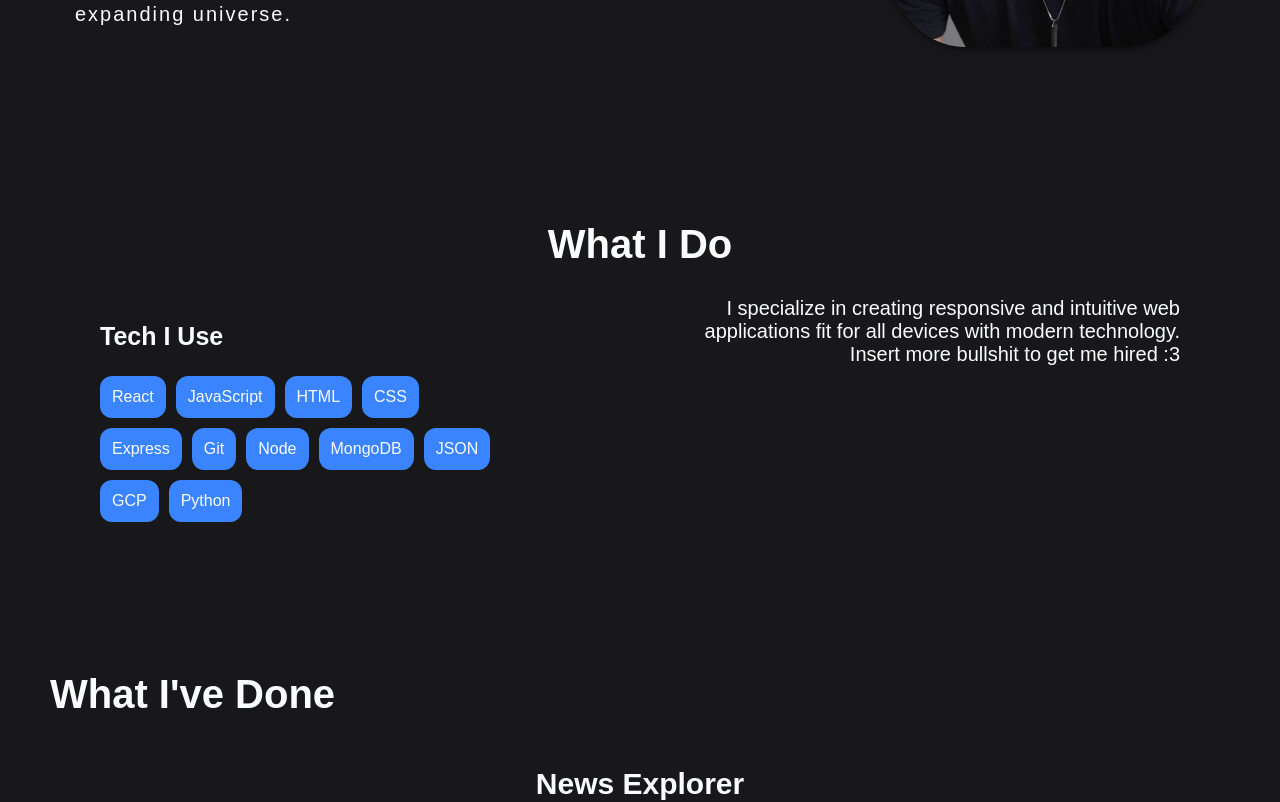
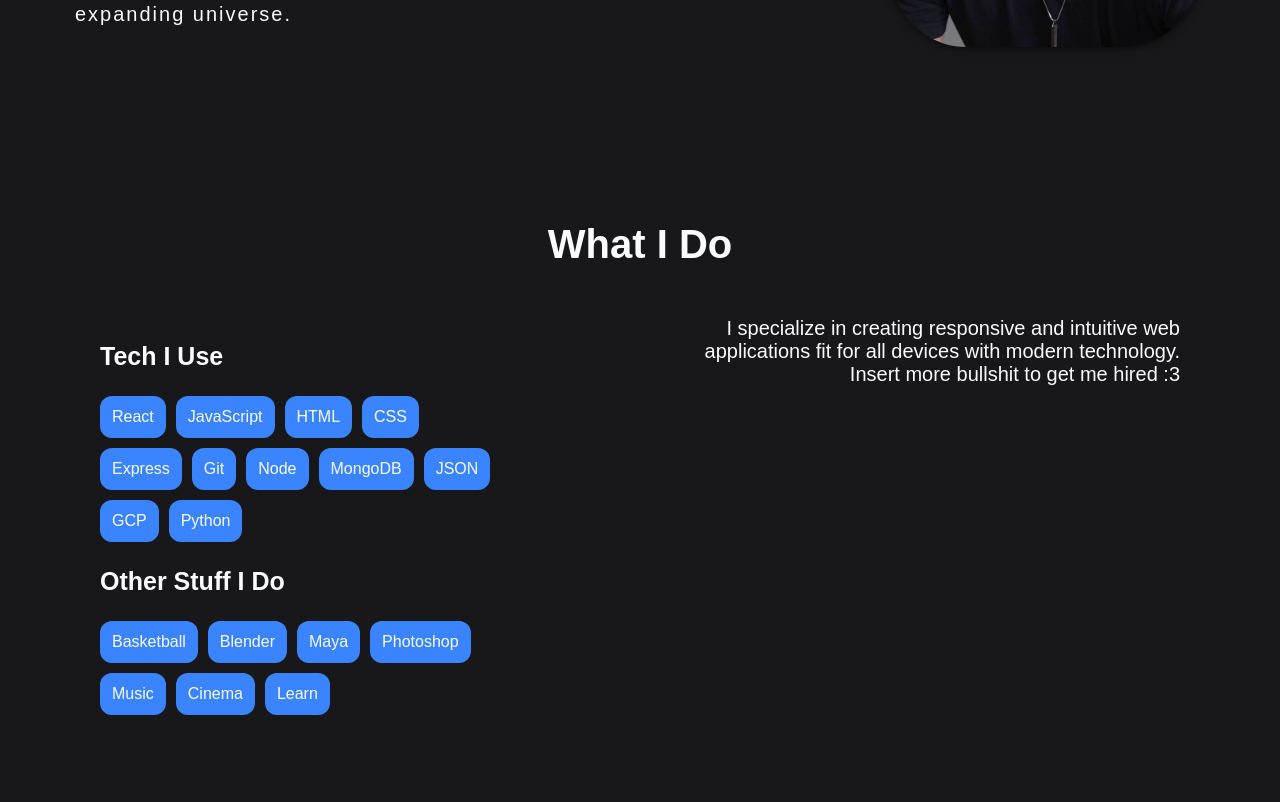
Before and after one commit to Bouderton/about-me, a React (Vite) app in the folder About-Me/: page / in a window 1280 px wide. Shown: the part 1060-1862 px from the top of the page. Built offline with nearby package versions, Linux system fonts and the light colour scheme.

Commit message:
add-otherstuff-section

```diff
--- a/About-Me/src/components/Skills/Skills.css
+++ b/About-Me/src/components/Skills/Skills.css
@@ -4,7 +4,7 @@
   display: flex;
   flex-direction: column;
   justify-content: center;
-  gap: 30px;
+  gap: 50px;
   margin: 0 auto;
   max-width: 1200px;
 }
@@ -50,7 +50,6 @@
 
 .skills__tech-title {
   font-size: 25px;
-  /* color: #74b2f0; */
 }
 
 .skills__text {
--- a/About-Me/src/components/Skills/Skills.jsx
+++ b/About-Me/src/components/Skills/Skills.jsx
@@ -46,7 +46,34 @@ const Skills = () => {
                 <div className="skills__item">Python</div>
               </li>
             </ul>
+            <div className="skills__list-container">
+              <h3 className="skills__tech-title">Other Stuff I Do</h3>
+              <ul className="skills__list">
+                <li>
+                  <div className="skills__item">Basketball</div>
+                </li>
+                <li>
+                  <div className="skills__item">Blender</div>
+                </li>
+                <li>
+                  <div className="skills__item">Maya</div>
+                </li>
+                <li>
+                  <div className="skills__item">Photoshop</div>
+                </li>
+                <li>
+                  <div className="skills__item">Music</div>
+                </li>
+                <li>
+                  <div className="skills__item">Cinema</div>
+                </li>
+                <li>
+                  <div className="skills__item">Learn</div>
+                </li>
+              </ul>
+            </div>
           </div>
+
           <div className="skills__text-container">
             <p className="skills__text">
               I specialize in creating responsive and intuitive web applications
```
